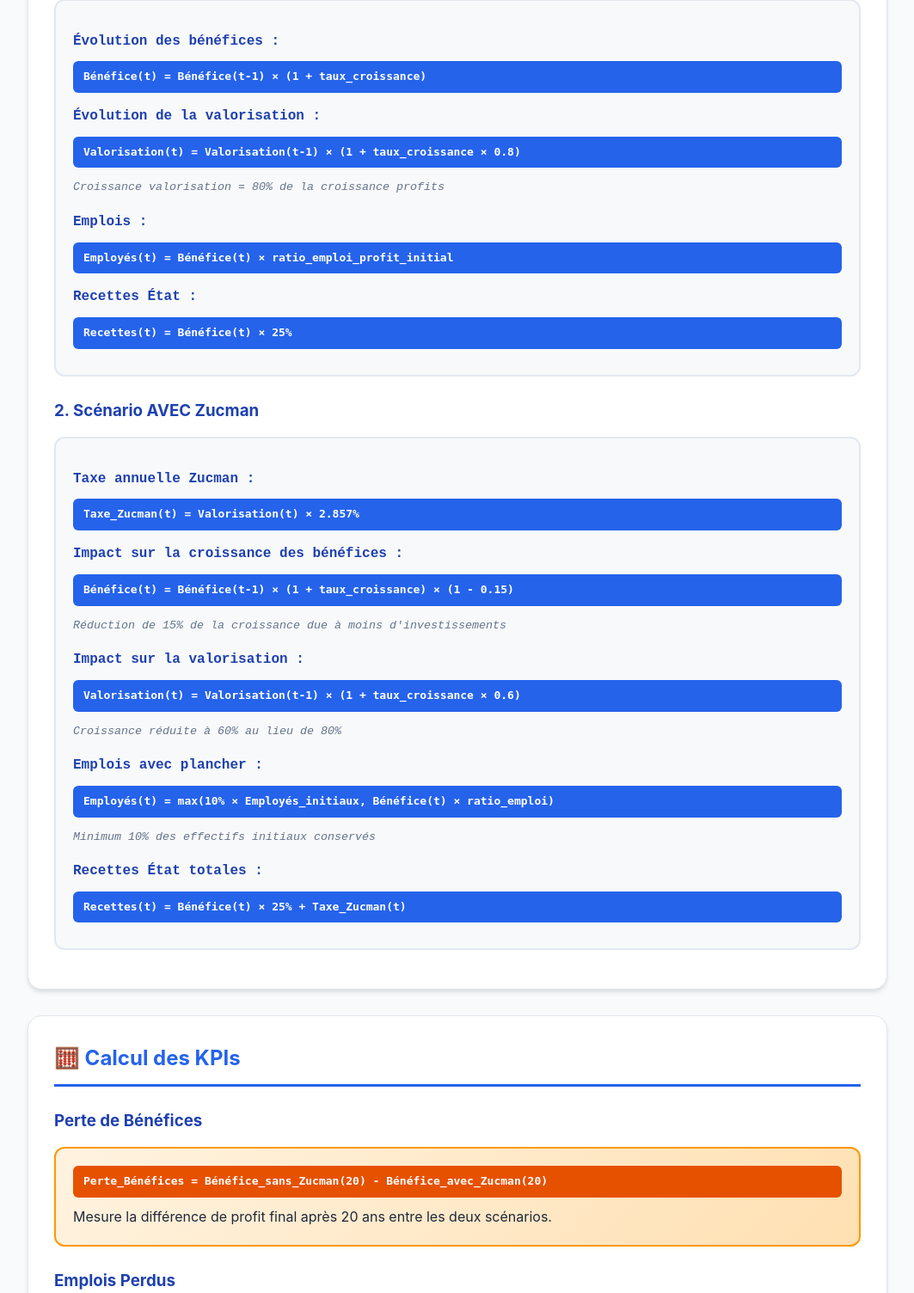
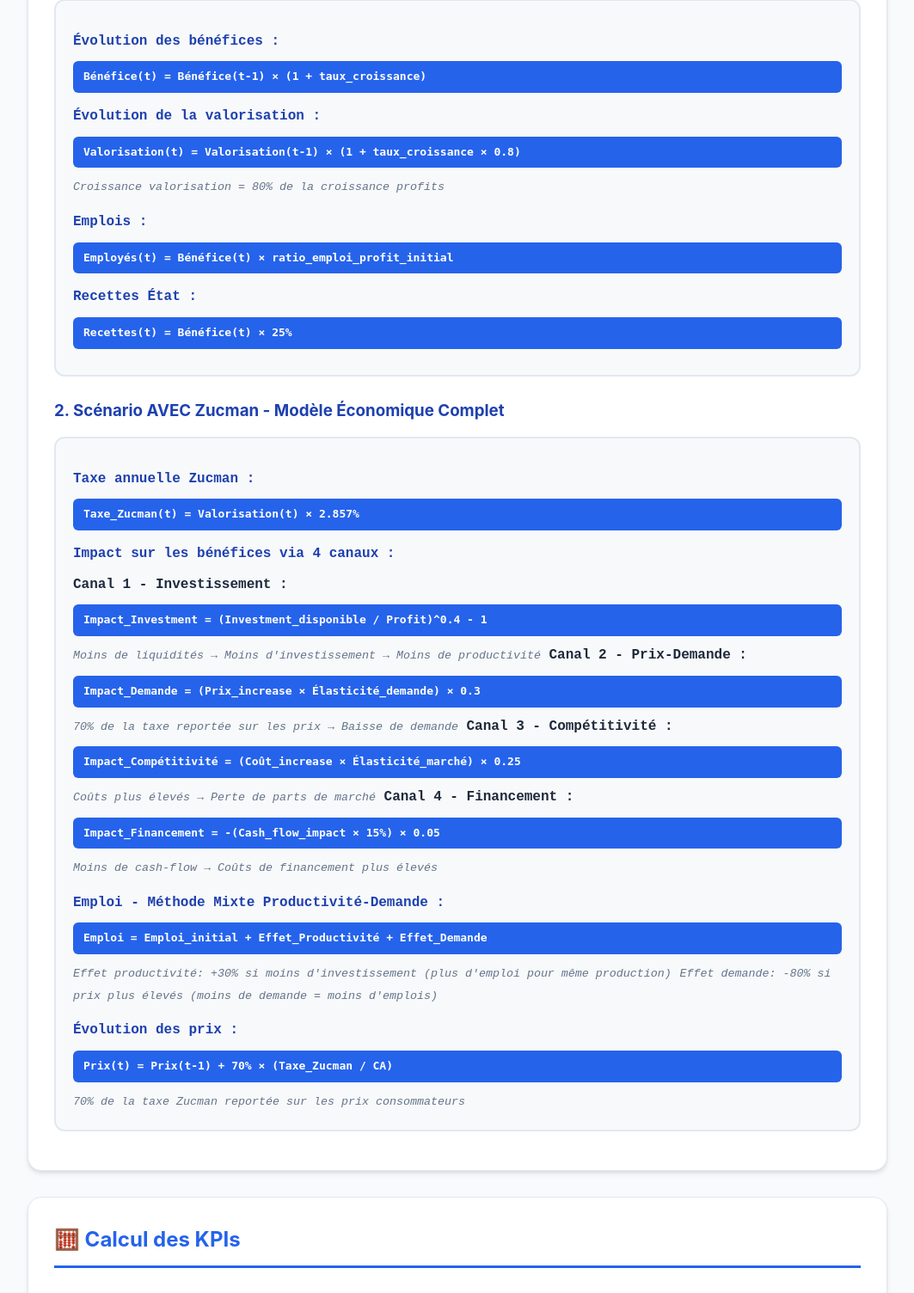
Before and after one commit to MichaelBlueGeneva/ZucIt, a Flask app: page /methodology in a window 1280 px wide. Shown: the part 1357-2861 px from the top of the page at 86% size, without its empty margins (108-1171 px from the left). Run offline with Flask 3, Linux system fonts and the light colour scheme.

Commit message:
Implement advanced economic model with complete methodology
✨ Complete Economic Model Implementation:
- Method 5 from ImpactBenefice.md: 4-channel impact model
  * Investment channel: reduced liquidity → less R&D → lower productivity
  * Price-demand channel: 70% tax pass-through → higher prices → demand reduction
  * Competitiveness channel: higher costs → market share loss
  * Financing channel: lower cash flow → higher financing costs

✨ Mixed Productivity-Demand Employment Model:
- Method 5 from ImpactEmploi.md implementation
- Productivity effect: +30% employment if less investment (more labor for same output)
- Demand effect: -80% employment if higher prices (less demand = fewer jobs)

✨ New Price Increase KPI:
- Track inflation caused by Zucman tax pass-through to consumers
- New chart showing price evolution over 20 years
- KPI showing percentage and absolute price increase

📊 Enhanced Configuration:
- Economic model parameters in config.py (elasticities, pass-through rates)
- Configurable model coefficients for different economic scenarios

📚 Updated Documentation:
- Methodology page explains new 4-channel profit model
- Detailed price impact calculation explanation
- Enhanced ImpactFaillite.md with public data availability analysis
- Practical bankruptcy risk methods adapted to ZucIt data constraints

🔧 Technical Improvements:
- More sophisticated profit calculation with economic feedback loops
- Realistic price dynamics modeling
- Improved employment calculation methodology
- Enhanced KPI calculations with better error handling

🤖 Generated with [Claude Code](https://claude.ai/code)

Co-Authored-By: Claude <noreply@anthropic.com>

```diff
--- a/app.py
+++ b/app.py
@@ -41,7 +41,7 @@ def simulate_zucman_effect(valuation, profit, employees, growth_rate, years=None
     if years is None:
         years = app.config['SIMULATION_YEARS']
     """
-    Simule l'effet de la taxe Zucman sur 20 ans
+    Simule l'effet de la taxe Zucman sur 20 ans avec modèle économique complet
     Taxe Zucman: 2.857% sur la valorisation (2% + flat tax)
     Taxe normale: 25% sur les bénéfices
     """
@@ -54,7 +54,8 @@ def simulate_zucman_effect(valuation, profit, employees, growth_rate, years=None
         "profits": [],
         "employees": [],
         "state_revenue": [],
-        "valuations": []
+        "valuations": [],
+        "prices": []  # Nouveau: évolution des prix
     }
 
     # Simulation avec Zucman
@@ -62,13 +63,23 @@ def simulate_zucman_effect(valuation, profit, employees, growth_rate, years=None
         "profits": [],
         "employees": [],
         "state_revenue": [],
-        "valuations": []
+        "valuations": [],
+        "prices": []  # Nouveau: évolution des prix
     }
 
+    # Variables initiales
     current_profit_no_zuc = profit
     current_profit_with_zuc = profit
     current_valuation_no_zuc = valuation
     current_valuation_with_zuc = valuation
+
+    # Variables pour le modèle économique complet
+    base_price = 100.0  # Prix de référence (base 100)
+    current_price_no_zuc = base_price
+    current_price_with_zuc = base_price
+
+    # Estimation du chiffre d'affaires initial (profit / marge typique de 10%)
+    estimated_revenue = profit / 0.10
 
     for year in range(years + 1):
         years_data.append(2024 + year)
@@ -76,10 +87,10 @@ def simulate_zucman_effect(valuation, profit, employees, growth_rate, years=None
         # === SCENARIO SANS ZUCMAN ===
         no_zucman["profits"].append(current_profit_no_zuc)
         no_zucman["valuations"].append(current_valuation_no_zuc)
+        no_zucman["prices"].append(current_price_no_zuc)
 
-        # Employés proportionnels au profit (base: ratio initial)
-        employee_ratio = employees / profit
-        current_employees_no_zuc = int(current_profit_no_zuc * employee_ratio)
+        # Employés avec méthode mixte productivité-demande (sans Zucman)
+        current_employees_no_zuc = employees  # Pas d'impact sans taxe
         no_zucman["employees"].append(current_employees_no_zuc)
 
         # Recettes état: 25% des bénéfices
@@ -89,42 +100,77 @@ def simulate_zucman_effect(valuation, profit, employees, growth_rate, years=None
         # === SCENARIO AVEC ZUCMAN ===
         with_zucman["profits"].append(current_profit_with_zuc)
         with_zucman["valuations"].append(current_valuation_with_zuc)
+        with_zucman["prices"].append(current_price_with_zuc)
 
-        # METHODOLOGIES DE CALCUL D'EMPLOI (plusieurs approches possibles):
-        # 1. Proportionnel au profit avec plancher (actuel)
-        # 2. Basé sur la croissance du chiffre d'affaires
-        # 3. Modèle économétrique avec élasticité emploi/profit
-        # 4. Impact différé avec inertie RH
+        # Calcul taxe Zucman
+        zucman_tax = current_valuation_with_zuc * app.config['ZUCMAN_TAX_RATE']
 
-        # Méthode 1: Proportionnel au profit avec plancher minimum
-        min_employees = max(1, int(employees * 0.1))  # 10% minimum
-        if current_profit_with_zuc > 0:
-            current_employees_with_zuc = max(min_employees, int(current_profit_with_zuc * employee_ratio))
-        else:
-            current_employees_with_zuc = min_employees
+        # === MODÈLE ÉCONOMIQUE COMPLET - EMPLOI MIXTE PRODUCTIVITÉ-DEMANDE ===
+
+        # Canal 1: Effet Productivité (moins d'investissement → moins de productivité → plus d'emploi pour même production)
+        investment_reduction = zucman_tax * app.config['INVESTMENT_RATIO_OF_PROFIT']
+        productivity_impact = investment_reduction / current_profit_with_zuc * app.config['INVESTMENT_ELASTICITY']
+        employment_from_productivity = productivity_impact * app.config['PRODUCTIVITY_EMPLOYMENT_ELASTICITY'] * employees
+
+        # Canal 2: Effet Demande (prix plus élevés → moins de demande → moins d'emploi)
+        price_increase_pct = (current_price_with_zuc - base_price) / base_price
+        demand_reduction = price_increase_pct * app.config['DEMAND_ELASTICITY']
+        employment_from_demand = demand_reduction * app.config['DEMAND_EMPLOYMENT_ELASTICITY'] * employees
+
+        # Effet net sur l'emploi
+        net_employment_change = employment_from_productivity + employment_from_demand
+        min_employees = max(1, int(employees * 0.05))  # Plancher 5%
+        current_employees_with_zuc = max(min_employees, int(employees + net_employment_change))
 
         with_zucman["employees"].append(current_employees_with_zuc)
 
-        # Recettes état: 25% bénéfices + 2.857% valorisation
-        zucman_tax = current_valuation_with_zuc * app.config['ZUCMAN_TAX_RATE']
+        # Recettes état: 25% bénéfices + taxe Zucman
         profit_tax = current_profit_with_zuc * app.config['NORMAL_PROFIT_TAX']
         state_revenue_with_zuc = profit_tax + zucman_tax
         with_zucman["state_revenue"].append(state_revenue_with_zuc)
 
         # Préparation année suivante
         if year < years:
-            # Croissance des bénéfices
+            # === MODÈLE ÉCONOMIQUE COMPLET POUR LES BÉNÉFICES ===
+
+            # Croissance de base
             current_profit_no_zuc *= (1 + growth_rate)
-            current_profit_with_zuc *= (1 + growth_rate)
+            base_growth_with_zuc = current_profit_with_zuc * (1 + growth_rate)
 
-            # Impact Zucman sur les bénéfices (réduction des investissements)
-            # Impact progressif: réduction de 10-15% de la croissance des profits, pas directement soustraction
-            zucman_impact_on_growth = 0.15  # Réduction de 15% de la croissance
-            current_profit_with_zuc *= (1 - zucman_impact_on_growth)
+            # Canal 1: Impact Investissement
+            investment_available = current_profit_with_zuc - zucman_tax * app.config['INVESTMENT_RATIO_OF_PROFIT']
+            investment_impact = (investment_available / current_profit_with_zuc) ** app.config['INVESTMENT_ELASTICITY']
+            canal_investment = base_growth_with_zuc * (investment_impact - 1) * 0.4
 
-            # Croissance des valorisations (plus modérée avec Zucman)
+            # Canal 2: Impact Prix-Demande
+            price_increase = zucman_tax * app.config['PRICE_PASS_THROUGH']
+            relative_price_increase = price_increase / estimated_revenue
+            demand_change = relative_price_increase * app.config['DEMAND_ELASTICITY']
+            canal_prix_demande = base_growth_with_zuc * demand_change * 0.3
+
+            # Canal 3: Impact Compétitivité
+            cost_increase = zucman_tax / estimated_revenue
+            market_share_change = cost_increase * app.config['MARKET_SHARE_ELASTICITY']
+            canal_competitivite = base_growth_with_zuc * market_share_change * 0.25
+
+            # Canal 4: Impact Financement
+            cash_flow_impact = zucman_tax / current_profit_with_zuc
+            financing_cost_change = cash_flow_impact * app.config['FINANCING_COST_IMPACT']
+            canal_financement = base_growth_with_zuc * (-financing_cost_change) * 0.05
+
+            # Impact total
+            total_impact = canal_investment + canal_prix_demande + canal_competitivite + canal_financement
+            current_profit_with_zuc = max(0, base_growth_with_zuc + total_impact)
+
+            # Mise à jour des prix
+            current_price_no_zuc *= (1 + 0.02)  # Inflation normale 2%
+            price_increase_from_tax = (zucman_tax / estimated_revenue) * app.config['PRICE_PASS_THROUGH'] * 100
+            current_price_with_zuc = current_price_no_zuc + price_increase_from_tax
+
+            # Croissance des valorisations
             current_valuation_no_zuc *= (1 + growth_rate * 0.8)
-            current_valuation_with_zuc *= (1 + growth_rate * 0.6)  # Croissance réduite avec Zucman
+            valuation_growth_factor = max(0.2, (current_profit_with_zuc / base_growth_with_zuc)) * 0.6
+            current_valuation_with_zuc *= (1 + growth_rate * valuation_growth_factor)
 
     # Calcul des KPIs finaux
     final_profit_diff = no_zucman["profits"][-1] - with_zucman["profits"][-1]
@@ -136,16 +182,22 @@ def simulate_zucman_effect(valuation, profit, employees, growth_rate, years=None
     current_val_temp = valuation
     for year in range(years):
         total_zucman_tax_collected += current_val_temp * app.config['ZUCMAN_TAX_RATE']
-        current_val_temp *= (1 + growth_rate * 0.6)  # Même calcul que dans la simulation
+        current_val_temp *= (1 + growth_rate * 0.6)  # Croissance réduite avec Zucman
+
+    # Nouveau KPI: Augmentation des prix
+    final_price_increase = with_zucman["prices"][-1] - no_zucman["prices"][-1]
+    price_increase_percent = (final_price_increase / no_zucman["prices"][-1]) * 100
 
     kpis = {
-        "profit_loss_percent": (final_profit_diff / no_zucman["profits"][-1]) * 100,
+        "profit_loss_percent": (final_profit_diff / no_zucman["profits"][-1]) * 100 if no_zucman["profits"][-1] > 0 else 0,
         "profit_loss_amount": final_profit_diff,
         "jobs_lost": final_employees_diff,
-        "jobs_lost_percent": (final_employees_diff / no_zucman["employees"][-1]) * 100,
+        "jobs_lost_percent": (final_employees_diff / no_zucman["employees"][-1]) * 100 if no_zucman["employees"][-1] > 0 else 0,
         "additional_tax_revenue": total_zucman_revenue,
         "tax_efficiency": total_zucman_revenue / total_zucman_tax_collected if total_zucman_tax_collected > 0 else 0,
-        "total_zucman_tax_collected": total_zucman_tax_collected
+        "total_zucman_tax_collected": total_zucman_tax_collected,
+        "price_increase_percent": price_increase_percent,
+        "price_increase_absolute": final_price_increase
     }
 
     return {
--- a/templates/explanation.html
+++ b/templates/explanation.html
@@ -76,25 +76,37 @@
                     <code>Recettes(t) = Bénéfice(t) × 25%</code>
                 </div>
 
-                <h3>2. Scénario AVEC Zucman</h3>
+                <h3>2. Scénario AVEC Zucman - Modèle Économique Complet</h3>
                 <div class="calculation-box">
                     <h4>Taxe annuelle Zucman :</h4>
                     <code>Taxe_Zucman(t) = Valorisation(t) × 2.857%</code>
 
-                    <h4>Impact sur la croissance des bénéfices :</h4>
-                    <code>Bénéfice(t) = Bénéfice(t-1) × (1 + taux_croissance) × (1 - 0.15)</code>
-                    <small>Réduction de 15% de la croissance due à moins d'investissements</small>
+                    <h4>Impact sur les bénéfices via 4 canaux :</h4>
 
-                    <h4>Impact sur la valorisation :</h4>
-                    <code>Valorisation(t) = Valorisation(t-1) × (1 + taux_croissance × 0.6)</code>
-                    <small>Croissance réduite à 60% au lieu de 80%</small>
+                    <strong>Canal 1 - Investissement :</strong>
+                    <code>Impact_Investment = (Investment_disponible / Profit)^0.4 - 1</code>
+                    <small>Moins de liquidités → Moins d'investissement → Moins de productivité</small>
 
-                    <h4>Emplois avec plancher :</h4>
-                    <code>Employés(t) = max(10% × Employés_initiaux, Bénéfice(t) × ratio_emploi)</code>
-                    <small>Minimum 10% des effectifs initiaux conservés</small>
+                    <strong>Canal 2 - Prix-Demande :</strong>
+                    <code>Impact_Demande = (Prix_increase × Élasticité_demande) × 0.3</code>
+                    <small>70% de la taxe reportée sur les prix → Baisse de demande</small>
 
-                    <h4>Recettes État totales :</h4>
-                    <code>Recettes(t) = Bénéfice(t) × 25% + Taxe_Zucman(t)</code>
+                    <strong>Canal 3 - Compétitivité :</strong>
+                    <code>Impact_Compétitivité = (Coût_increase × Élasticité_marché) × 0.25</code>
+                    <small>Coûts plus élevés → Perte de parts de marché</small>
+
+                    <strong>Canal 4 - Financement :</strong>
+                    <code>Impact_Financement = -(Cash_flow_impact × 15%) × 0.05</code>
+                    <small>Moins de cash-flow → Coûts de financement plus élevés</small>
+
+                    <h4>Emploi - Méthode Mixte Productivité-Demande :</h4>
+                    <code>Emploi = Emploi_initial + Effet_Productivité + Effet_Demande</code>
+                    <small>Effet productivité: +30% si moins d'investissement (plus d'emploi pour même production)</small>
+                    <small>Effet demande: -80% si prix plus élevés (moins de demande = moins d'emplois)</small>
+
+                    <h4>Évolution des prix :</h4>
+                    <code>Prix(t) = Prix(t-1) + 70% × (Taxe_Zucman / CA)</code>
+                    <small>70% de la taxe Zucman reportée sur les prix consommateurs</small>
                 </div>
             </section>
 
@@ -123,6 +135,12 @@
                 <div class="kpi-explanation">
                     <code>Efficacité = Recettes_Supplémentaires / Taxe_Zucman_Totale_Collectée</code>
                     <p>Mesure combien l'État récupère réellement par euro de taxe prélevé, en tenant compte des effets de bord (baisse d'impôt sur les sociétés due à la baisse des profits).</p>
+                </div>
+
+                <h3>Augmentation des Prix</h3>
+                <div class="kpi-explanation">
+                    <code>Hausse_Prix = (Prix_avec_Zucman(20) - Prix_sans_Zucman(20)) / Prix_sans_Zucman(20)</code>
+                    <p>Mesure l'inflation générée par la répercussion de la taxe Zucman sur les prix consommateurs. 70% de la taxe est typiquement répercutée sur les prix.</p>
                 </div>
             </section>
 
```
Also changed, not shown: ImpactFaillite.md (+110 -28 lines), config.py (+20 -0 lines), static/js/app.js (+31 -0 lines), templates/index.html (+11 -0 lines).
